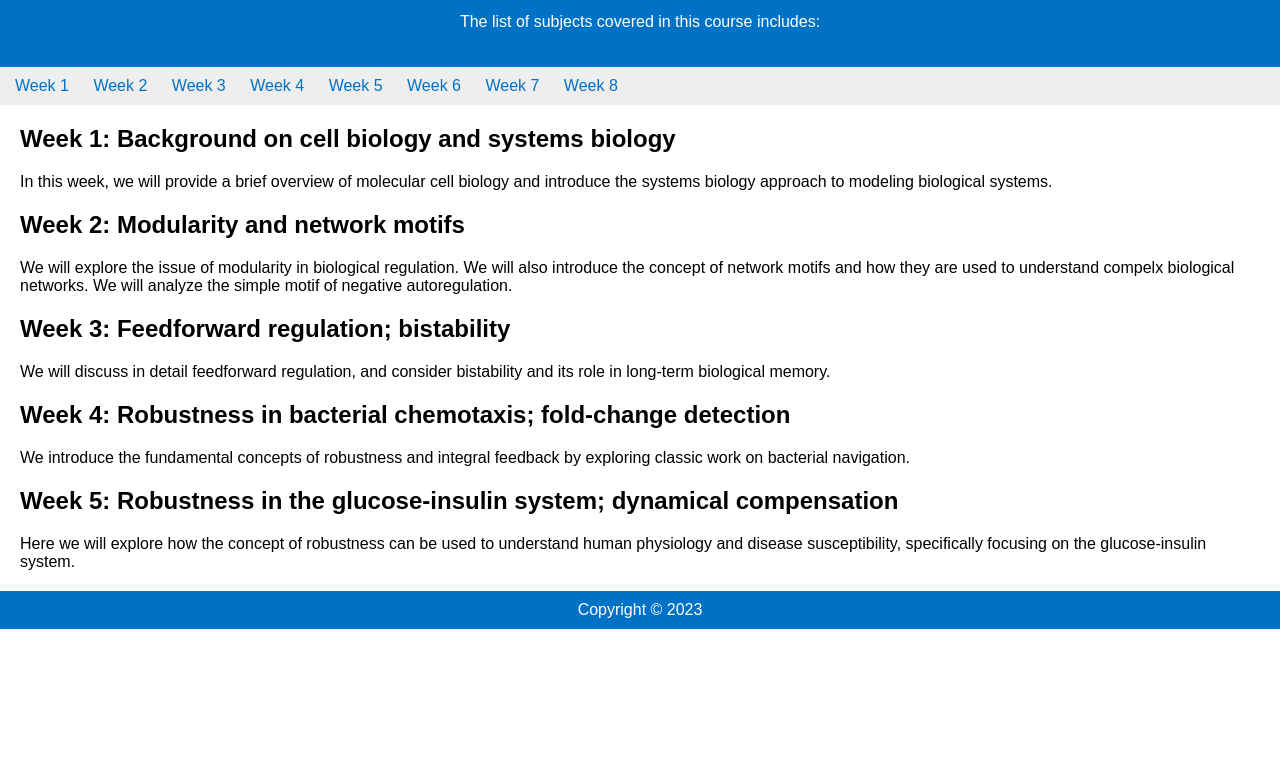
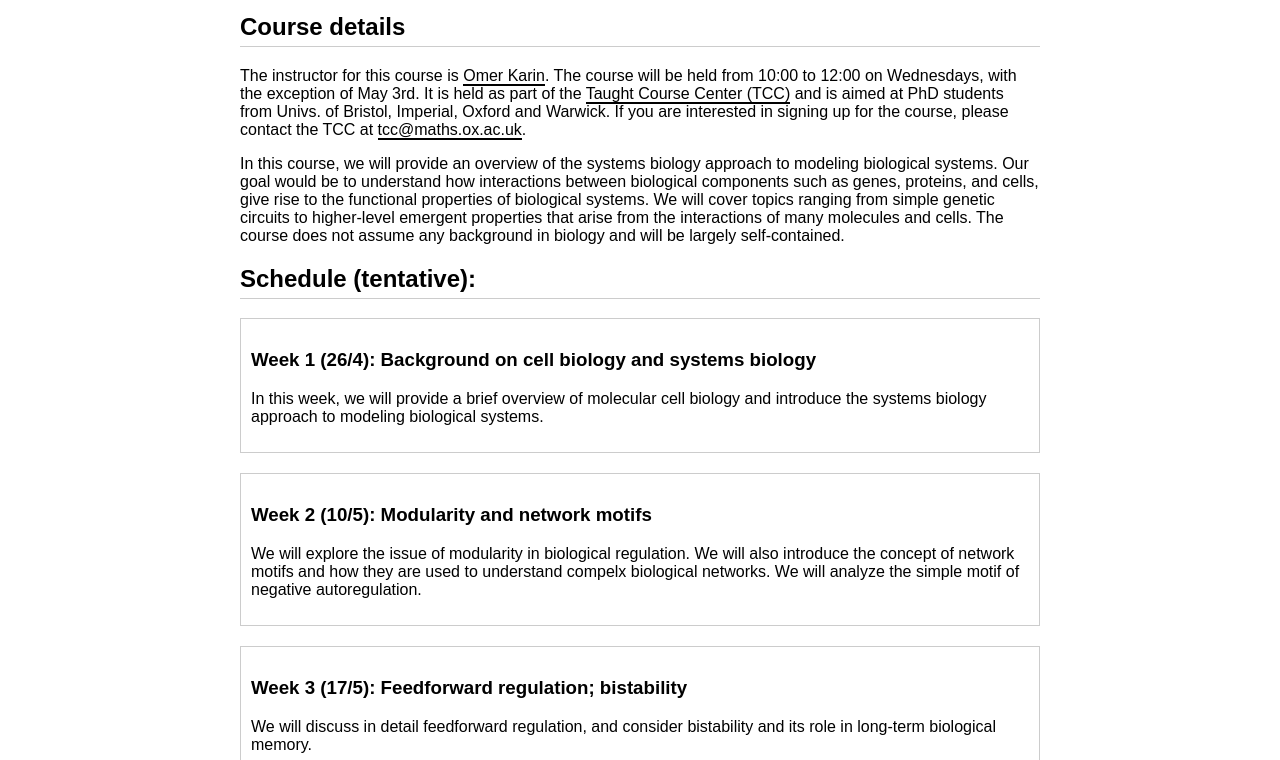
Before and after one commit to karin-lab/sysbio2023, a plain HTML site: page index.html in a window 1280 px wide. Shown: the part 201-961 px from the top of the page. Before the commit the page ends 830 px from the top, so only its background shows below. Drawn offline with Linux system fonts and the light colour scheme.

Commit message:
Add files via upload

```diff
--- a/index.html
+++ b/index.html
@@ -6,127 +6,108 @@
 	<title>Systems Biology Course</title>
   <style>
       body {
-			font-family: Arial, sans-serif;
           margin: 0;
           padding: 0;
+          font-family: sans-serif;
+          font-size: 16px;
+          background-color: white;
+          color: black;
       }
-
       header {
-			background-color: #0072c6;
-			color: #fff;
+          background-color: black;
+          color: white;
+          text-align: center;
           padding: 20px;
-			text-align: center;
       }
-
-		h1 {
-			margin-top: 0;
+      main {
+          max-width: 800px;
+          margin: 0 auto;
+          padding: 20px;
       }
-
-		nav {
-			background-color: #eee;
+      section {
+          border: 1px solid #ccc;
           padding: 10px;
-		}
-
-		nav ul {
-			list-style: none;
-			margin: 0;
-			padding: 0;
-		}
-
-		nav li {
-			display: inline-block;
-			margin-right: 10px;
-		}
-
-		nav a {
-			color: #0072c6;
-			text-decoration: none;
-			padding: 5px;
-		}
-
-		nav a:hover {
-			background-color: #0072c6;
-			color: #fff;
-		}
-
-		main {
-			margin: 20px;
-		}
-
-		h2 {
-			margin-top: 0;
-		}
-
-		section {
           margin-bottom: 20px;
       }
-
-		footer {
-			background-color: #0072c6;
-			color: #fff;
-			padding: 10px;
-			text-align: center;
+      h2 {
+          border-bottom: 1px solid #ccc;
+          padding-bottom: 5px;
       }
-
-		footer p {
-			margin: 0;
+      h3 {
+          margin-top: 20px;
+      }
+      a {
+          color: black;
+          text-decoration: none;
+          border-bottom: 2px solid black;
+          transition: all 0.2s;
+      }
+      a:hover {
+          background-color: black;
+          color: white;
       }
   </style>
 </head>
 <body>
   <header>
          <h1>Systems Biology (TCC Course)</h1>
-    <h2>Course Syllabus</h2>
-    <p>
-      In this course, we will provide an overview of the systems biology approach to modeling biological systems. Our goal would be to understand how interactions between biological components such as genes, proteins, and cells, give rise to the functional properties of biological systems. We will cover topics ranging from simple genetic circuits (providing mechanisms for bistability, ultrasensitivity, and oscillations) to higher-level emergent properties that arise from the interactions of many molecules and cells. The course does not assume any background in biology and will be largely self-contained.
-    </p>
-    <p>
-      The list of subjects covered in this course includes:
-    </p>
+         <h2>Summer Term, 2023, Omer Karin</h2>
      </header>
-	<nav>
-		<ul>
-			<li><a href="#week1">Week 1</a></li>
-			<li><a href="#week2">Week 2</a></li>
-			<li><a href="#week3">Week 3</a></li>
-			<li><a href="#week4">Week 4</a></li>
-			<li><a href="#week5">Week 5</a></li>
-			<li><a href="#week6">Week 6</a></li>
-			<li><a href="#week7">Week 7</a></li>
-			<li><a href="#week8">Week 8</a></li>
-		</ul>
-	</nav>
 
   <main>
+    <h2>Course details</h2>
+<p>The instructor for this course is <a href="https://www.imperial.ac.uk/people/o.karin">Omer Karin</a>. The course will be held from 10:00 to 12:00 on Wednesdays, with the exception of May 3rd. It is held as part of the <a href="http://www.maths.ox.ac.uk/groups/tcc">Taught Course Center (TCC)</a> and is aimed at PhD students from  Univs. of Bristol, Imperial, Oxford and Warwick. If you are interested in signing up for the course, please contact the TCC at <a href="mailto:tcc@maths.ox.ac.uk">tcc@maths.ox.ac.uk</a>.</p>
+
+    <p>
+      In this course, we will provide an overview of the systems biology approach to modeling biological systems. Our goal would be to understand how interactions between biological components such as genes, proteins, and cells, give rise to the functional properties of biological systems. We will cover topics ranging from simple genetic circuits to higher-level emergent properties that arise from the interactions of many molecules and cells. The course does not assume any background in biology and will be largely self-contained.
+    </p>
+    <h2>
+      Schedule (tentative):
+    </h2>
 		<section id="week1">
-			<h2>Week 1: Background on cell biology and systems biology</h2>
+			<h3>Week 1 (26/4): Background on cell biology and systems biology</h3>
 			<p>In this week, we will provide a brief overview of molecular cell biology and introduce the systems biology approach to modeling biological systems.</p>
 		</section>
 
 		<section id="week2">
-			<h2>Week 2: Modularity and network motifs</h2>
+			<h3>Week 2 (10/5): Modularity and network motifs</h3>
 			<p>We will explore the issue of modularity in biological regulation. We will also introduce the concept of network motifs and how they are used to understand compelx biological networks. We will analyze the simple motif of negative autoregulation.</p>
 		</section>
 
 		<section id="week3">
-			<h2>Week 3: Feedforward regulation; bistability</h2>
+			<h3>Week 3 (17/5): Feedforward regulation; bistability</h3>
 			<p>We will discuss in detail feedforward regulation, and consider bistability and its role in long-term biological memory.</p>
 		</section>
 
     <section id="week4">
-			<h2>Week 4: Robustness in bacterial chemotaxis; fold-change detection</h2>
-			<p>We introduce the fundamental concepts of robustness and integral feedback by exploring classic work on bacterial navigation.</p>
+			<h3>Week 4 (24/5): Robustness in the glucose-insulin system; dynamical compensation</h3>
+			<p>We introduce the fundamental concept of robustness and explore how it can be used to understand human physiology and disease susceptibility, specifically focusing on the glucose-insulin system.</p>
 		</section>
 
     <section id="week5">
-			<h2>Week 5: Robustness in the glucose-insulin system; dynamical compensation</h2>
-			<p>Here we will explore how the concept of robustness can be used to understand human physiology and disease susceptibility, specifically focusing on the glucose-insulin system.</p>
+			<h3>Week 5 (31/5): Robustness in bacterial chemotaxis; fold-change detection</h3>
+			<p>Here we will study robustness through the lens of classic studies and experiments in bacterial navigation.</p>
 		</section>
 
-	</main>
+    <section id="week6">
+			<h3>Week 6 (7/6): Chemotaxis and sampling</h3>
+			<p>We will use chemotaxis to explore the relation between genetic circuits and higher-level biological properties, by considering the random-walk behavior of bacteria.</p>
+		</section>
 
-	<footer>
-		<p>Copyright © 2023</p>
-	</footer>
+    <section id="week7">
+      <h3>Week 7 (14/6): Cell state as a high-dimensional attractor</h3>
+      <p>We will consider how the concept of high-dimensional attractors can be used to understand cell-state and cell-fate dynamics. We will present Hopfield networks as toy models for high-dimensional attractors and explore their applicability to biology.</p>
+    </section>
+
+    <section id="week8">
+      <h3>Week 8 (21/6): Self-tuning of long transients in biology</h3>
+      <p>In the final talk we will consider the topic of long-transients in biological systems and how they can be implemented through collective behavior.</p>
+    </section>
+
+    <p>I will be attaching lecture notes, links, etc. after each talk.</p>
+
+
+
+
 </body>
 </html>
```
Lines whose indentation alone changed are shown as unchanged.
